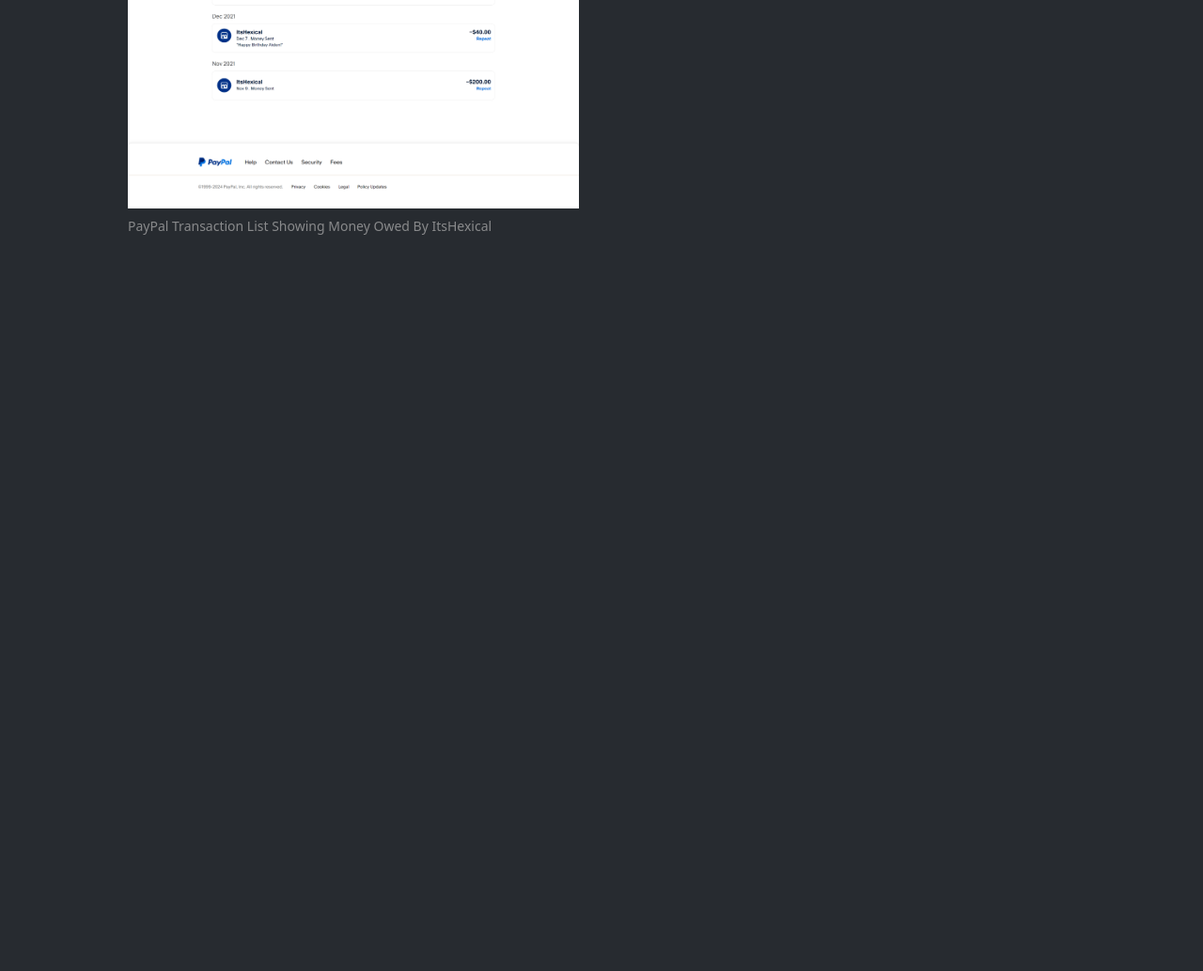
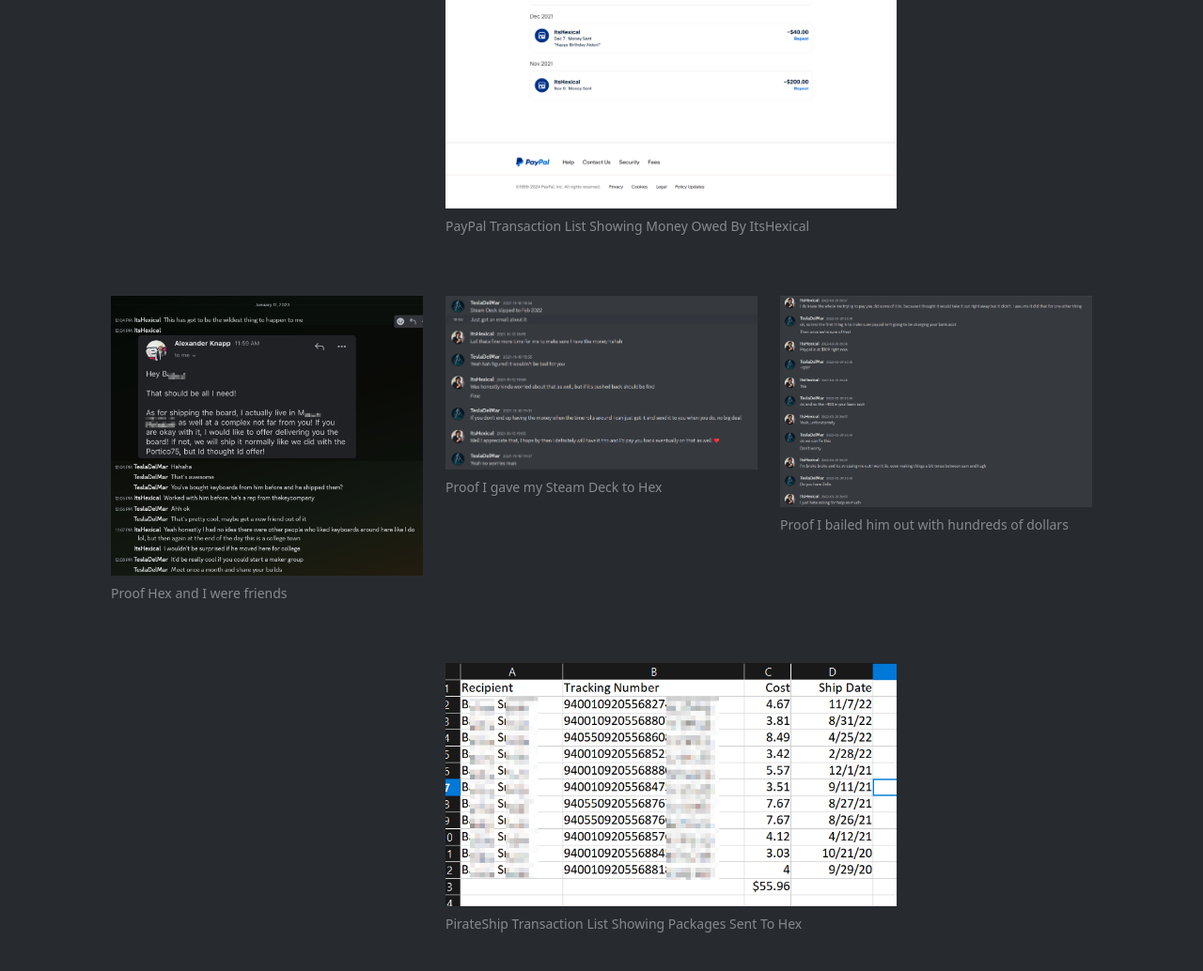
Before and after one commit to ayan4m1/the-real-hexical, a Gatsby site: page / in a window 1280 px wide. Shown: the part 1627-2661 px from the top of the page at 94% size. Before the commit the page ends 1918 px from the top, so only its background shows below. Built offline with nearby package versions, Linux system fonts and the light colour scheme; Gatsby itself is replaced by a stand-in of ours.

Commit message:
add discord evidence

```diff
--- a/src/pages/index.js
+++ b/src/pages/index.js
@@ -8,6 +8,9 @@
 import noHex from '../images/gatsby-icon.png';
 import pirateshipProof from '../images/proof-pirateship.png';
 import paypalProof from '../images/proof-paypal.png';
+import firstDiscordProof from '../images/proof-discord.png';
+import secondDiscordProof from '../images/proof-discord-2.png';
+import thirdDiscordProof from '../images/proof-discord-3.png';
 import Layout from '../components/layout.js';
 
 export default function IndexPage() {
@@ -69,7 +72,7 @@
                 rel="noopener noreferrer"
               >
                 EscapeRestart gaming community
-              </a>
+              </a>{' '}
               as a result of his fraud. He owes me $1,202 at present. I am not
               putting this information up to create drama; I don&apos;t use
               social media, and this is the only way I have to spread the
@@ -108,9 +111,9 @@
               />{' '}
               Evidence
             </h2>
-            <Container fluid className="d-flex justify-content-center">
+            <Container fluid>
               <Row className="p-4">
-                <Col xs={12}>
+                <Col xs={{ span: 8, offset: 4 }}>
                   <Figure>
                     <Figure.Image width={480} src={paypalProof} />
                     <Figure.Caption>
@@ -120,12 +123,37 @@
                 </Col>
               </Row>
               <Row className="p-4">
-                <Col xs={12}>
+                <Col xs={4}>
+                  <Figure>
+                    <Figure.Image width={480} src={firstDiscordProof} />
+                    <Figure.Caption>
+                      Proof Hex and I were friends
+                    </Figure.Caption>
+                  </Figure>
+                </Col>
+                <Col xs={4}>
+                  <Figure>
+                    <Figure.Image width={480} src={secondDiscordProof} />
+                    <Figure.Caption>
+                      Proof I gave my Steam Deck to Hex
+                    </Figure.Caption>
+                  </Figure>
+                </Col>
+                <Col xs={4}>
+                  <Figure>
+                    <Figure.Image width={480} src={thirdDiscordProof} />
+                    <Figure.Caption>
+                      Proof I bailed him out with hundreds of dollars
+                    </Figure.Caption>
+                  </Figure>
+                </Col>
+              </Row>
+              <Row className="p-4">
+                <Col xs={{ span: 8, offset: 4 }}>
                   <Figure>
                     <Figure.Image width={480} src={pirateshipProof} />
                     <Figure.Caption>
-                      PirateShip Transaction List Showing Packages Sent To
-                      ItsHexical
+                      PirateShip Transaction List Showing Packages Sent To Hex
                     </Figure.Caption>
                   </Figure>
                 </Col>
```
Also changed, not shown: src/images/proof-discord-2.png (added), src/images/proof-discord-3.png (added), src/images/proof-discord.png (added).
